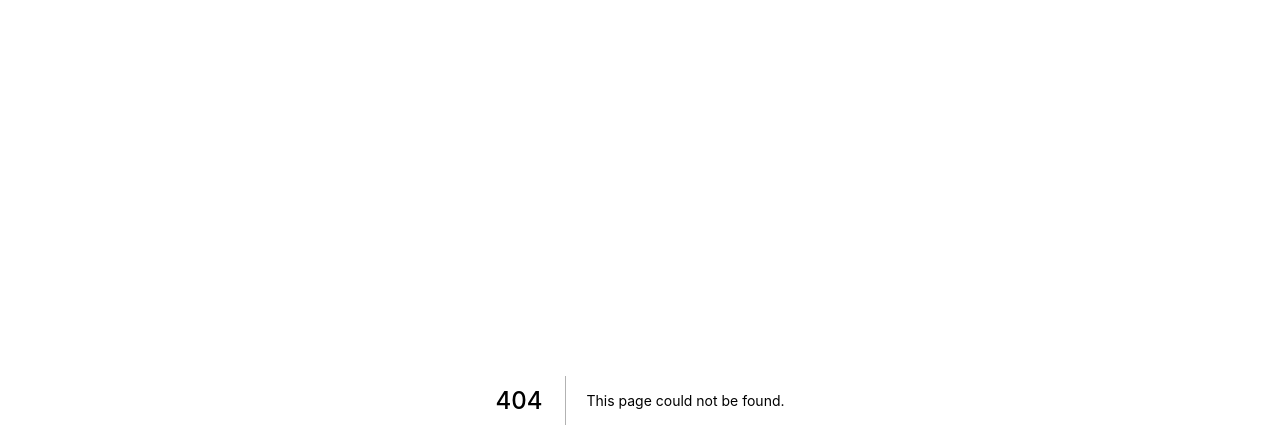
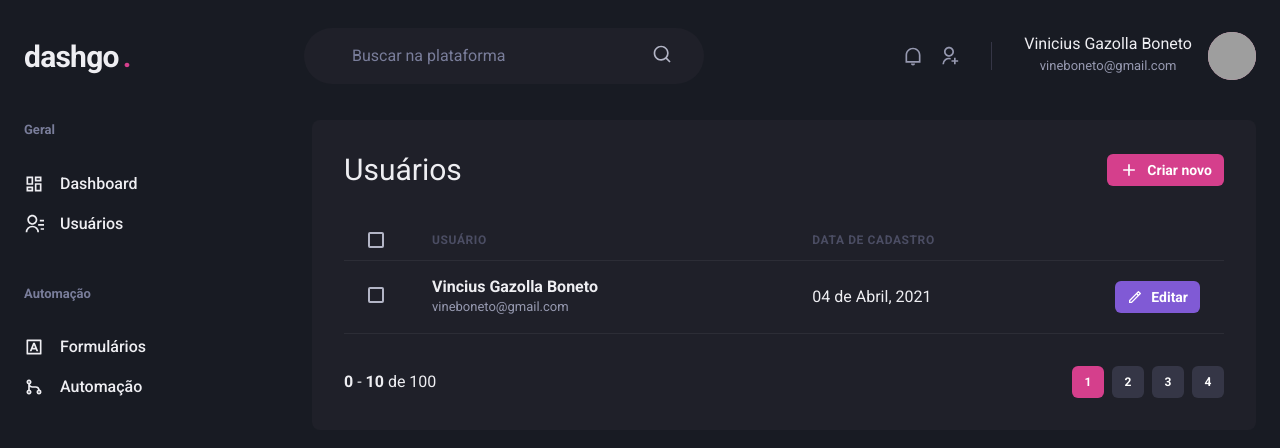
Before and after one commit to vineboneto/dashgo, a Next.js app: page /users in a window 1280 px wide. Before the commit this address had no page. Shown: the top 448 px of the page. Built offline with nearby package versions, Linux system fonts and the light colour scheme; grey boxes are pictures that could not be loaded.

Commit message:
feat: create layout create user page

```diff
--- a/src/components/index.ts
+++ b/src/components/index.ts
@@ -1,3 +1,4 @@
 export * from './form'
 export * from './header'
 export * from './sidebar'
+export * from './pagination'
--- /dev/null
+++ b/src/components/pagination.tsx
@@ -0,0 +1,62 @@
+import { Box, Button, Stack } from '@chakra-ui/react'
+
+export function Pagination() {
+  return (
+    <Stack direction="row" mt="8" justify="space-between" align="center" spacing="6">
+      <Box>
+        <strong>0</strong> - <strong>10</strong> de 100
+      </Box>
+      <Stack direction="row" spacing="2">
+        <Button
+          size="sm"
+          fontSize="xs"
+          width="4"
+          colorScheme="pink"
+          disabled
+          _disabled={{
+            bgColor: 'pink.500',
+            cursor: 'default',
+          }}
+        >
+          1
+        </Button>
+        <Button
+          size="sm"
+          fontSize="xs"
+          width="4"
+          colorScheme="pink"
+          bgColor="gray.700"
+          _hover={{
+            bgColor: 'gray.500',
+          }}
+        >
+          2
+        </Button>
+        <Button
+          size="sm"
+          fontSize="xs"
+          width="4"
+          colorScheme="pink"
+          bgColor="gray.700"
+          _hover={{
+            bgColor: 'gray.500',
+          }}
+        >
+          3
+        </Button>
+        <Button
+          size="sm"
+          fontSize="xs"
+          width="4"
+          colorScheme="pink"
+          bgColor="gray.700"
+          _hover={{
+            bgColor: 'gray.500',
+          }}
+        >
+          4
+        </Button>
+      </Stack>
+    </Stack>
+  )
+}
--- /dev/null
+++ b/src/pages/users/index.tsx
@@ -0,0 +1,66 @@
+import { Box, Button, Checkbox, Flex, Heading, Icon, Table, Tbody, Td, Text, Th, Thead, Tr } from '@chakra-ui/react'
+import { Header, Pagination, Sidebar } from '@/components'
+import { RiAddLine, RiPencilLine } from 'react-icons/ri'
+
+export default function UserList() {
+  return (
+    <Box>
+      <Header />
+      <Flex w="100%" my="6" maxWidth={1400} mx="auto" px="6">
+        <Sidebar />
+
+        <Box flex="1" borderRadius={8} bg="gray.800" p="8">
+          <Flex mb="8" justify="space-between" align="center">
+            <Heading size="lg" fontWeight="normal">
+              Usuários
+            </Heading>
+            <Button as="a" size="sm" fontSize="sm" colorScheme="pink" leftIcon={<Icon as={RiAddLine} fontSize="20" />}>
+              Criar novo
+            </Button>
+          </Flex>
+
+          <Table colorScheme="whiteAlpha">
+            <Thead>
+              <Tr>
+                <Th px="6" color="gray.300" width="8">
+                  <Checkbox colorScheme="pink" />
+                </Th>
+                <Th>Usuário</Th>
+                <Th>Data de cadastro</Th>
+                <Th width="8"></Th>
+              </Tr>
+            </Thead>
+            <Tbody>
+              <Tr>
+                <Td px="6">
+                  <Checkbox colorScheme="pink" />
+                </Td>
+                <Td>
+                  <Box>
+                    <Text fontWeight="bold">Vincius Gazolla Boneto</Text>
+                    <Text fontSize="small" color="gray.300">
+                      vineboneto@gmail.com
+                    </Text>
+                  </Box>
+                </Td>
+                <Td>04 de Abril, 2021</Td>
+                <Td>
+                  <Button
+                    as="a"
+                    size="sm"
+                    fontSize="sm"
+                    colorScheme="purple"
+                    leftIcon={<Icon as={RiPencilLine} fontSize="16" />}
+                  >
+                    Editar
+                  </Button>
+                </Td>
+              </Tr>
+            </Tbody>
+          </Table>
+          <Pagination />
+        </Box>
+      </Flex>
+    </Box>
+  )
+}
```
Also changed, not shown: src/pages/users/create.tsx (added, +37 -0 lines).
